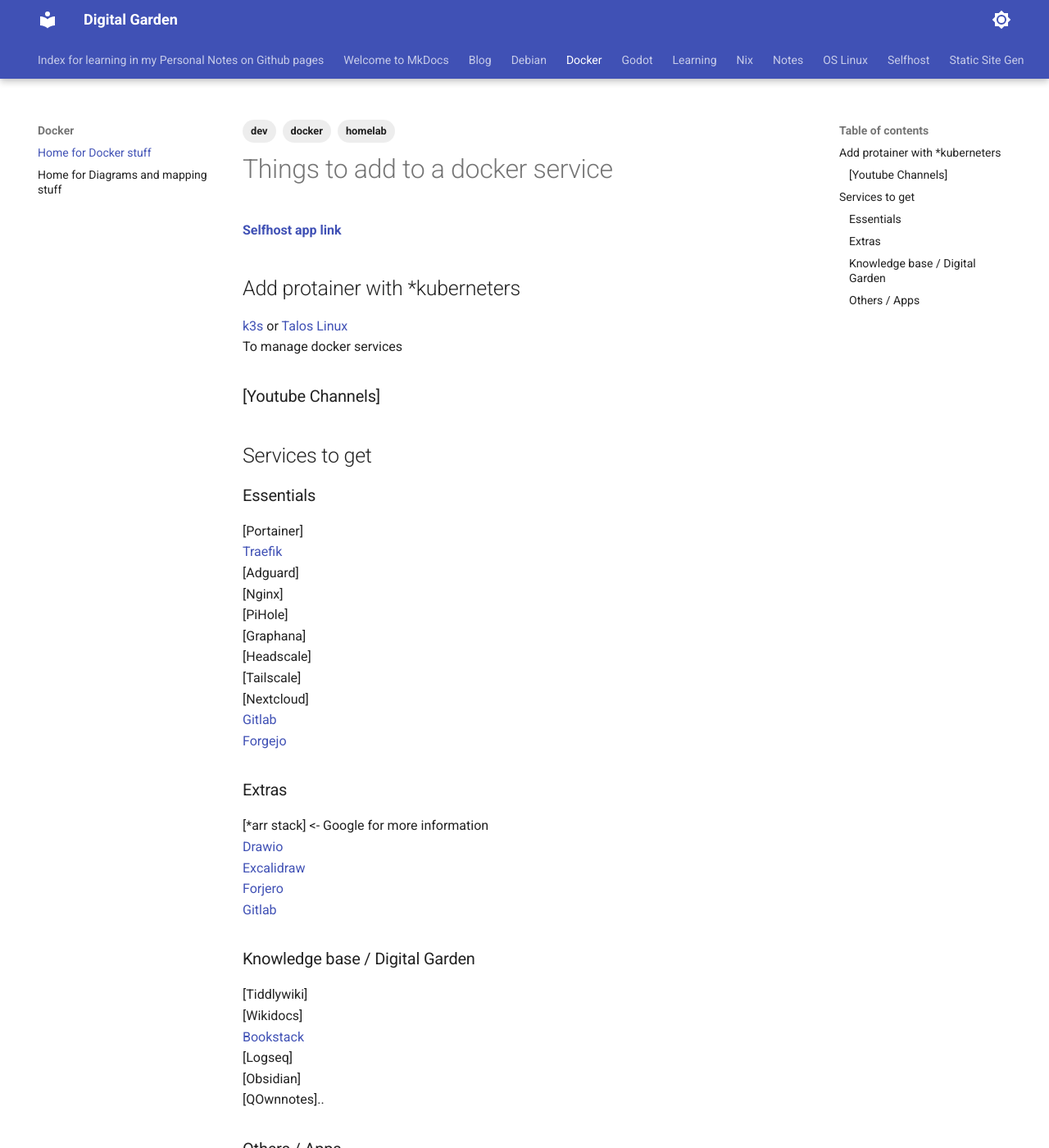
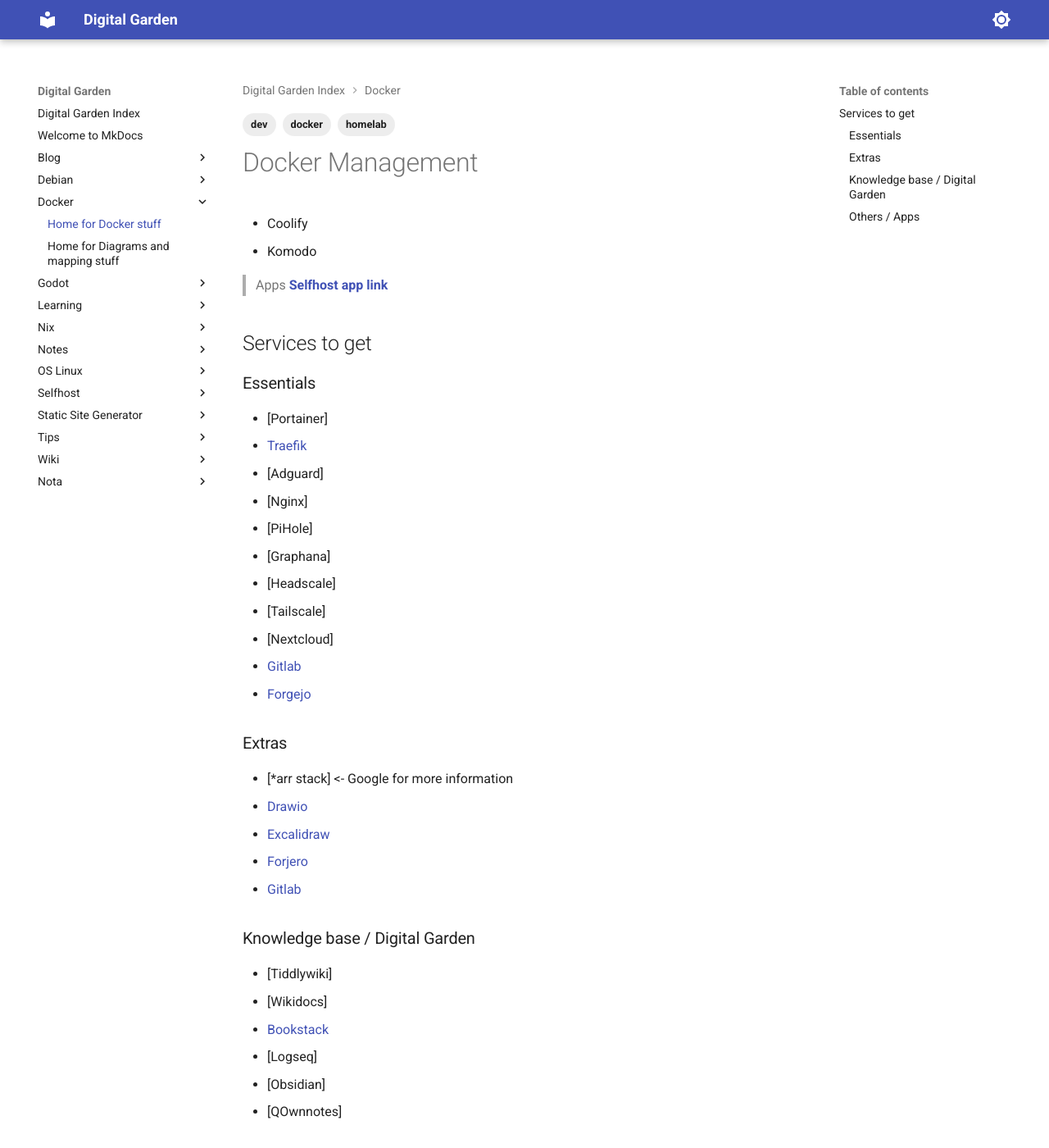
Before and after one commit to jnkk/mkdocs, an MkDocs documentation site: the page built from docs/Docker/Docker.md, in a window 1280 px wide and 1400 px high. Shown: the whole window at 82% size. Built offline with MkDocs 1.6.1 and Material for MkDocs 9.7.7, drawn with Linux system fonts in a browser that asks for light colours.

Commit message:
adding and rewording

````diff
--- a/docs/Docker/Docker.md
+++ b/docs/Docker/Docker.md
@@ -6,50 +6,48 @@
   - docker
 ---
 
-# Things to add to a docker service
 
-[**Selfhost app link**](https://selfh.st/apps/)
+# Docker Management
 
-## Add protainer with *kuberneters
-[k3s](https://k3s.io/) or [Talos Linux](https://www.talos.dev)
-To manage docker services
+- Coolify
+- Komodo
 
-### [Youtube Channels]
+> Apps
+> [**Selfhost app link**](https://selfh.st/apps/)
 
 ## Services to get
 
 ### Essentials
 
-[Portainer]
-[Traefik](https://traefik.io/)
-[Adguard]
-[Nginx]
-[PiHole]
-[Graphana]
-[Headscale]
-[Tailscale]
-[Nextcloud]
-[Gitlab](https://about.gitlab.com/install/)
-[Forgejo](https://forgejo.org)
+- [Portainer]
+- [Traefik](https://traefik.io/)
+- [Adguard]
+- [Nginx]
+- [PiHole]
+- [Graphana]
+- [Headscale]
+- [Tailscale]
+- [Nextcloud]
+- [Gitlab](https://about.gitlab.com/install/)
+- [Forgejo](https://forgejo.org)
 
 ### Extras
 
-[*arr stack] <- Google for more information
-[Drawio](https://www.drawio.com/)
-[Excalidraw](https://github.com/excalidraw/excalidraw)
-[Forjero](https://forgejo.org/)
-[Gitlab](https://about.gitlab.com/install/)
-
+- [*arr stack] <- Google for more information
+- [Drawio](https://www.drawio.com/)
+- [Excalidraw](https://github.com/excalidraw/excalidraw)
+- [Forjero](https://forgejo.org/)
+- [Gitlab](https://about.gitlab.com/install/)
 
 ### Knowledge base / Digital Garden
 
-[Tiddlywiki]
-[Wikidocs]
-[Bookstack](https://www.bookstackapp.com/)
-[Logseq]
-[Obsidian]
-[QOwnnotes]..
+- [Tiddlywiki]
+- [Wikidocs]
+- [Bookstack](https://www.bookstackapp.com/)
+- [Logseq]
+- [Obsidian]
+- [QOwnnotes]
 
 ### Others / Apps
 
-[Dependabot] This can be installed in Gitlab
+- [Dependabot] This can be installed in Gitlab
--- a/docs/Notes/afterinstallDEBIAN.md
+++ /dev/null
@@ -1,176 +0,0 @@
----
-title: Steps after installing Debian 12
-tags:
-  - index
----
-
-# This is for Debian 12, if another reinstall is needed
-
-## Change sources.list make a backup of the original file and copy and paste in /etc/apt
-
-> [!IMPORTANT]
-> Make sure to backup first and then edit the files
-> Changing the sources.list in `/etc/apt/` is adding `contrib` and `non-free`
-
-```txt
-deb http://deb.debian.org/debian bookworm main non-free-firmware contrib non-free
-deb-src http://deb.debian.org/debian bookworm main non-free-firmware contrib non-free
-
-deb http://deb.debian.org/debian-security bookworm-security main  non-free-firmware contrib non-free
-deb-src http://deb.debian.org/debian-security bookworm-security main non-free-firmware contrib non-free
-
-deb http://deb.debian.org/debian bookworm-updates main non-free-firmware contrib non-free
-deb-src http://deb.debian.org/debian bookworm-updates main non-free-firmware contrib non-free
-```
-
-## post debian 12 install to download
-
-```bash
-sudo apt install curl wget git micro btop build-essential cmake gcc make clang pandoc zlib1g-dev libffi-dev libffi8 libgmp-dev libgmp10 libncurses-dev libncurses5 libtinfo5 autoconf automake libncurses5-dev libssl-dev libwxgtk3.2-dev libgl1-mesa-dev libglu1-mesa-dev libpng-dev libssh-dev unixodbc-dev xsltproc fop default-jdk inotify-tools libyaml-dev rlwrap ripgrep papirus-icon-theme numix-icon-theme tango-icon-theme numix-icon-theme-circle arc-theme libsdl2-dev libsdl2-image-dev libsdl2-ttf-dev fonts-arphic-ukai fonts-arphic-uming fonts-ipafont-mincho fonts-ipafont-gothic fonts-unfonts-core fonts-unfonts-extra bison flex fonts-tlwg-garuda
-```
-
-> [!NOTE]
-> current setup is using a dell laptop that has a old nvidia
-> use-> nvidia-tesla-470-driver
-> nvidia-detect
-
-## Install rust
-
-## Use [mise](https://mise.jdx.dev/)
-
-### Or use asdf instead of Nix for dev deps
-
-[asdf](https://github.com/asdf-vm/asdf) maybe simpler for beginner dev.
-[asdf website and documentations](https://asdf-vm.com/)
-[asdf plugins](https://github.com/asdf-vm/asdf-plugins), plugins means the "language repo".
-
-Install `Nodejs`, `npm`, `pnpm`, [`elixir language`](https://elixir-lang.org/install.html#gnulinux), [`asdf-elixir`](https://github.com/asdf-vm/asdf-elixir), [`asdf-erlang`](https://github.com/asdf-vm/asdf-erlang)
-
-
-### Determinate Systems' NIX install
-
-```bash
-curl --proto '=https' --tlsv1.2 -sSf -L https://install.determinate.systems/nix | sh -s -- install
-```
-
-They really have a good [blog post](https://determinate.systems/posts/determinate-nix-installer/) on how to do it.
-Still learning on how to use nix as the main config/dotfile management.
-
-### Configurations
-
-1. Make the `config/home-manager` folder
-2. Change the directory to `home-manager` folder, run this command:
-```bash
-nix run home-manager -- init --switch .
-```
-3. Remove those files, it is used for init the home-manager
-4. Clone your [home-manager repo](https://github.com/jnkk/debian-nix-home-manager)
-5. Install Devbox
-```bash
-curl -fsSL https://get.jetify.com/devbox | bash
-```
-
-## Setup XDG BASE DIR TO .BASHRC
-
-```bash
-export XDG_CONFIG_HOME="$HOME/.config"
-export XDG_DATA_HOME="$HOME/.local/share"
-export XDG_CACHE_HOME="$HOME/.cache"
-export XDG_STATE_HOME="$HOME/.local/state"
-
-```
-
-### Install [xdg-ninja](https://github.com/b3nj5m1n/xdg-ninja)
-
-> [!NOTE]
-> This is after installing the xdg-ninja
-
-```bash
-export RUFF_CACHE_DIR="$XDG_CACHE_HOME/ruff"
-export RUSTUP_HOME="$XDG_DATA_HOME"/rustup
-export CARGO_HOME="$XDG_DATA_HOME"/cargo
-export GNUPGHOME="$XDG_DATA_HOME"/gnupg
-```
-
-## How to download and make use of personal notes
-
-- Set your git username and email
-
-```bash
-git config --global user.name "<yourusername>"
-git config --global user.email "<youruseremail>"
-```
-
-- Create ssh-key
-
-```bash
-ssh-keygen -t ed25519
-```
-
-> [!IMPORTANT]
-> Do not use the command SUDO; goes to the root and not the $USER.
-
-- Add ssh key to [github](https://github.com/settings/keys)
-
-- Download the GIT version and not the https. so the git push command works.
-
-## other must to install not with apt
-
-### Install [NERDFONTS](https://www.nerdfonts.com/)
-
-### Jetbrainsmono installation
-
-```bash
-/bin/bash -c "$(curl -fsSL https://raw.githubusercontent.com/JetBrains/JetBrainsMono/master/install_manual.sh)"
-```
-Restart the terminal, it should be installed.
-
-### Install Cloudflare-warp
-Run these command. ONE BY ONE
-[Cloudflare Website](https://developers.cloudflare.com/warp-client/get-started/linux/)
-
-```bash
-curl -fsSL https://pkg.cloudflareclient.com/pubkey.gpg | sudo gpg --yes --dearmor --output /usr/share/keyrings/cloudflare-warp-archive-keyring.gpg
-
-echo "deb [signed-by=/usr/share/keyrings/cloudflare-warp-archive-keyring.gpg] https://pkg.cloudflareclient.com/ $(lsb_release -cs) main" | sudo tee /etc/apt/sources.list.d/cloudflare-client.list
-
-sudo apt update && sudo apt install cloudflare-warp
-
-warp-cli registration new
-
-warp-cli connect
-
-# Run 'curl https://www.cloudflare.com/cdn-cgi/trace/' and verify that 'warp=on'.
-```
-
-### Best terminal by far is [FISH](https://fishshell.com/)
-
-have to learn it.
-if fish is set up. type this:
-
-```fish
-fish_config theme choose Tomorrow
-```
-
-### tutorial for installing QEMU/KVM
-
-[youtube](https://www.youtube.com/watch?v=GgAQw08zJzs)
-or go to [chatgpt](https://chatgpt.com/)/[perplexity](https://www.perplexity.ai/)
-
-"how to install qemu/kvm on debian 12"
-
-##### install miniconda for shell-gpt
-
-[miniconda](https://docs.anaconda.com/miniconda/miniconda-install/)
-Make sure to download sh their file. use bash command to install those.
-last time I tried their failed because of the agreements.
-
-[Shell-gpt guide](https://github.com/TheR1D/shell_gpt/wiki/Ollama) is here
-
-Run this if [shell-gpt](https://github.com/TheR1D/shell_gpt) is installed globally
-
-```bash
-git diff | sgpt "Generate git commit message, for my changes"
-```
-
-takes over 10 seconds with current setup. OLD LAPTOP.
--- a/docs/index.md
+++ b/docs/index.md
@@ -1,15 +1,18 @@
 ---
-title: Index for learning in my Personal Notes on Github pages
+title: Digital Garden Index
 tags:
   - index
 ---
 
 # Navigation
 
-## [[After install]](./Notes/afterinstallDEBIAN.md)
+## [After install](./Debian/afterinstallDEBIAN.md)
 
 ## [Selfhost](Selfhost/Selfhost.md) [Link](https://selfh.st/)
 
+## [Debian Server](./Debian/server.md)
+
+## [Docker](./Docker/Docker.md)
 ### TODOs
 
 Customizing the "front page" to display folder files
--- a/mkdocs.yml
+++ b/mkdocs.yml
@@ -4,7 +4,7 @@
 theme:
   name: material
   palette:
-   # Palette toggle for light mode
+    # Palette toggle for light mode
     - scheme: default
       toggle:
         icon: material/brightness-7
@@ -21,11 +21,7 @@
     text: Roboto
     code: Roboto Mono
   features:
-    - navigation.tabs
-    - navigation.tabs.sticky
-    - navigation.sections
-    - navigation.expand
-
-
+    - navigation.path
+    - navigation.prune
 plugins:
   - tags
````
Also changed, not shown: docs/Selfhost/Selfhost.md (+5 -1 lines), docs/Selfhost/hardware.md (+31 -3 lines), docs/Selfhost/steps.md (+2 -12 lines).
